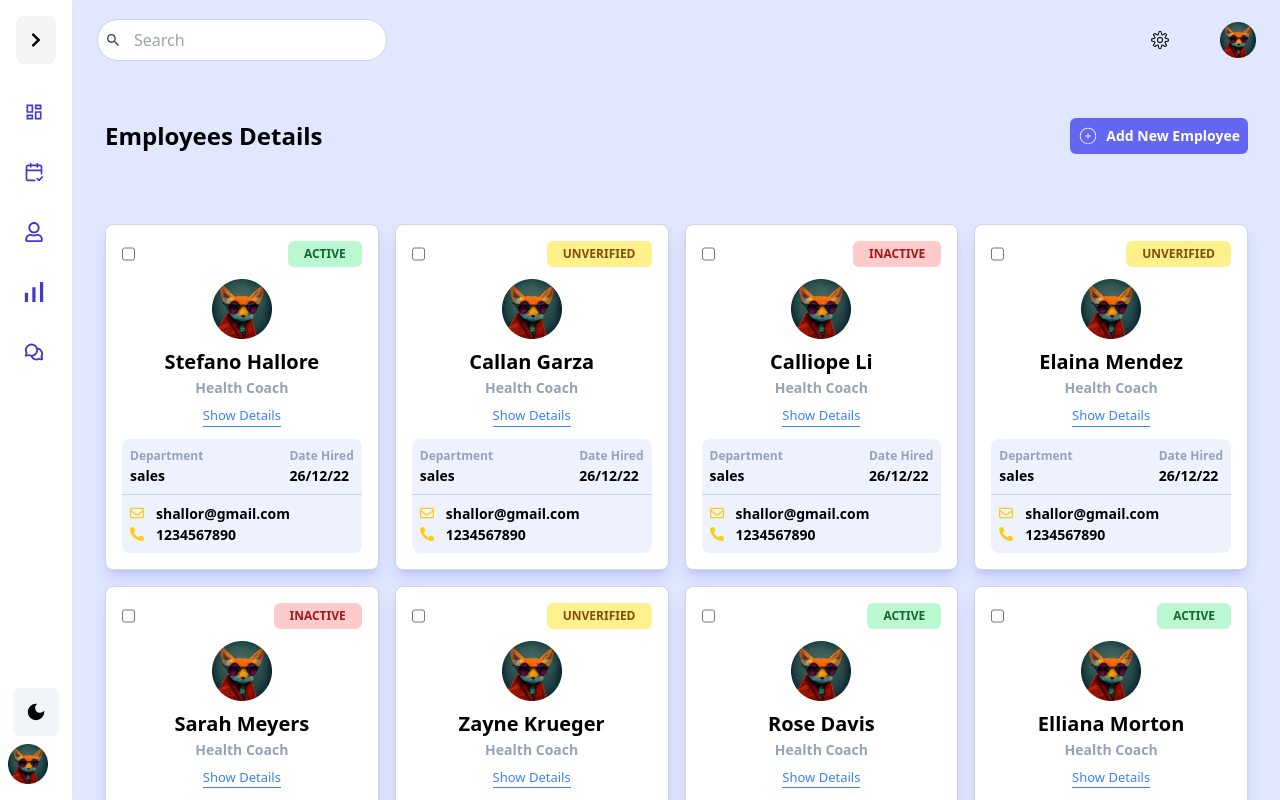
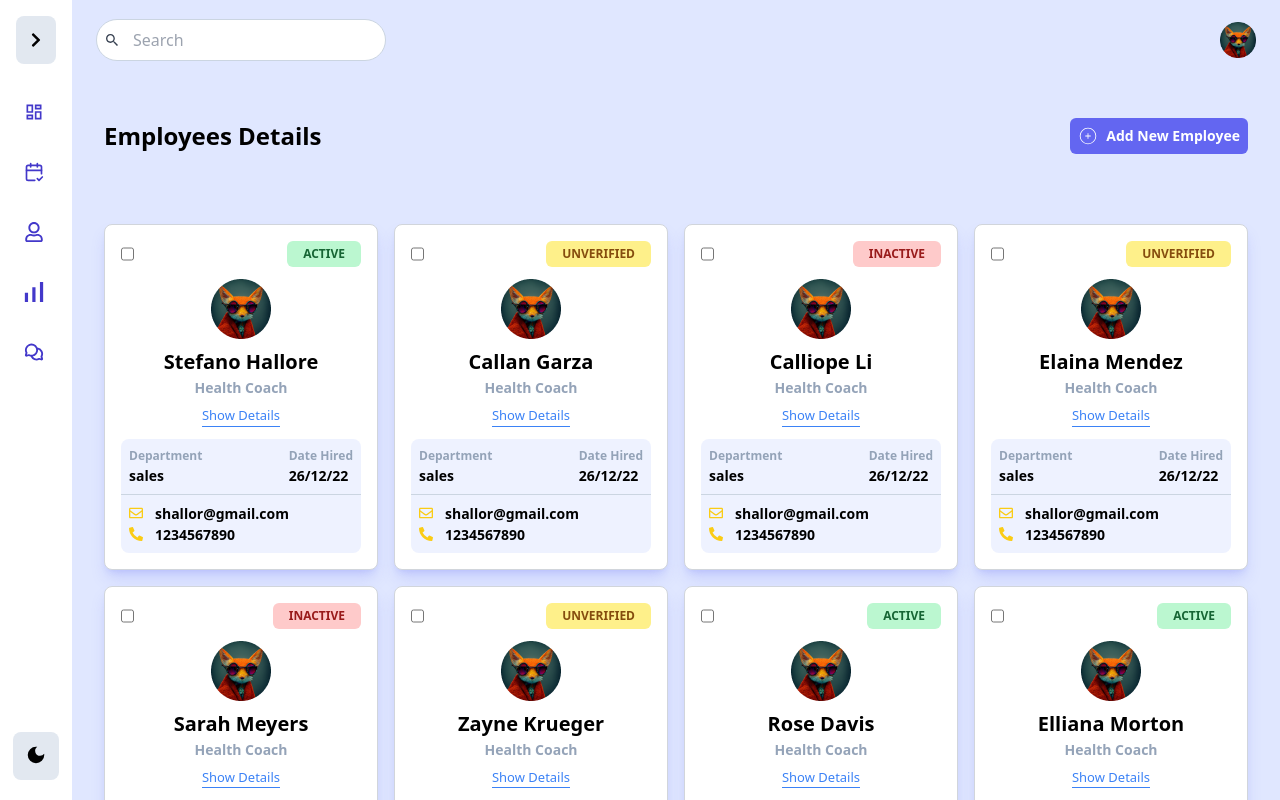
Before and after one commit to hetvi333/HR-management-system, a React (Create React App) app: page /Employee in a window 1280 px wide. Shown: the top 800 px of the page. Built offline with nearby package versions, Linux system fonts and the light colour scheme.

Commit message:
dark theme configuration

```diff
--- a/src/components/employees/EmpData.jsx
+++ b/src/components/employees/EmpData.jsx
@@ -1,6 +1,7 @@
 import React, { useContext } from "react";
 import { ThemeContext } from "../../contexts/ThemeContext";
 import { FiCamera } from "react-icons/fi";
+import { Link } from "react-router-dom";
 
 const EmpData = () => {
   const { toggle } = useContext(ThemeContext);
@@ -12,15 +13,21 @@ const EmpData = () => {
         </h1>
         <div className={`md:px-6`}>
           <div className="py-6 gap-4 md:gap-0 flex flex-col justify-center items-center md:flex-row md:justify-between md:items-end">
-            <div className={`flex items-center justify-center text-2xl  rounded-2xl border  w-32 h-32 md:w-24 md:h-24 ${
-                toggle ? "bg-transparent border-[#575f68] text-white " : "bg-gray-50 border-slate-300"
-              }`}>
+            <div
+              className={`flex items-center justify-center text-2xl  rounded-2xl border  w-32 h-32 md:w-24 md:h-24 ${
+                toggle
+                  ? "bg-transparent border-[#575f68] text-white "
+                  : "bg-gray-50 border-slate-300"
+              }`}
+            >
               <FiCamera />
             </div>
             <div className="flex w-full md:w-3/12 gap-4">
-              <button className="p-2 w-full bg-white border border-indigo-500 rounded-lg text-indigo-500 text-lg font-semibold cursor-pointer">
-                Cancel
-              </button>
+              <Link className="w-full" to={"/Employee"}>
+                <button className="p-2 w-full bg-white border border-indigo-500 rounded-lg text-indigo-500 text-lg font-semibold cursor-pointer">
+                  Cancel
+                </button>
+              </Link>
               <button className="p-2 w-full bg-indigo-500 rounded-lg text-white text-lg font-semibold cursor-pointer">
                 Add
               </button>
@@ -80,7 +87,9 @@ const EmpData = () => {
               type="date"
               placeholder="Date of Join"
               className={`col-span-12 border md:col-span-6 rounded-lg p-4 ${
-                toggle ? "bg-transparent border-[#575f68] placeholder:text-gray-200" : ""
+                toggle
+                  ? "bg-transparent border-[#575f68] placeholder:text-gray-200"
+                  : ""
               }`}
             />
             <input
--- a/src/components/profilePenal/Messages.jsx
+++ b/src/components/profilePenal/Messages.jsx
@@ -27,7 +27,11 @@ const Messages = () => {
         return (
           <div
             key={index}
-            className={`flex justify-start items-center p-3 gap-4 border rounded-lg cursor-pointer ${toggle ? "hover:bg-[#1a1e23] border-[#2a2e34]" : "hover:bg-slate-50"}`}
+            className={`flex justify-between items-center p-3 gap-4 border rounded-lg cursor-pointer ${
+              toggle
+                ? "hover:bg-[#1a1e23] border-[#2a2e34]"
+                : "hover:bg-slate-50"
+            }`}
           >
             <div className="flex items-center gap-3">
               <div className="w-8 h-8">
--- a/src/components/profilePenal/Notification.jsx
+++ b/src/components/profilePenal/Notification.jsx
@@ -33,7 +33,7 @@ const Notification = () => {
               key={index}
               className={`flex justify-start items-center p-3 gap-4 border rounded-lg cursor-pointer ${toggle ? "hover:bg-[#1a1e23] border-[#2a2e34]" : "hover:bg-slate-50"}`}
             >
-              <Icon className="text-xl text-indigo-600" />
+              <Icon className={`text-xl ${toggle ? "text-indigo-300 " : "text-indigo-700 "}`} />
               <div>
                 <h1 className="text-base font-bold">{item.name}</h1>
                 <p className="text-slate-400 text-base font-medium">
--- a/src/components/profilePenal/Settings.jsx
+++ b/src/components/profilePenal/Settings.jsx
@@ -29,7 +29,7 @@ const Settings = () => {
           const Icon = item.Icon;
           return (
             <div key={index} className={`flex justify-start items-center p-3 gap-4 border rounded-lg cursor-pointer ${toggle ? "hover:bg-[#1a1e23] border-[#2a2e34]" : "hover:bg-slate-50"}`}>
-              <Icon className="text-xl text-indigo-600" />
+              <Icon className={`text-xl ${toggle ? "text-indigo-300 " : "text-indigo-700 "}`} />
               <div>
                 <h1 className="text-base font-bold">{item.name}</h1>
                 <p className="text-slate-400 text-base font-medium">
--- a/src/components/searchbox/Searchbar.jsx
+++ b/src/components/searchbox/Searchbar.jsx
@@ -32,7 +32,7 @@ const Searchbar = () => {
         }`}
       />
       {showSuggestions && (
-        <div className="absolute w-full left-0 max-h-56 rounded-xl p-2 overflow-y-scroll bg-white top-20 cursor-pointer">
+        <div className="absolute w-full left-0 max-h-56 rounded-xl p-2 overflow-y-scroll border border-gray-300 shadow-indigo-400/30 bg-white hover:border-indigo-600 top-16 cursor-pointer z-50">
           {EmployeeData?.filter((item) => {
             const search = value.toLowerCase();
             const name = item.name.toLowerCase();
--- a/src/navigation/Navbar.jsx
+++ b/src/navigation/Navbar.jsx
@@ -19,7 +19,6 @@ const Navbar = ({ togglePenal }) => {
 
 
       <div className="flex flex-grow justify-end gap-12 items-center">
-        <CiSettings className={`w-6 h-6 ${toggle ? "text-white" : "text-black"}`} />
         <div onClick={togglePenal} className="cursor-pointer">
           <img
             src={profile}
--- a/src/navigation/Sidebar.jsx
+++ b/src/navigation/Sidebar.jsx
@@ -49,8 +49,8 @@ const Sidebar = () => {
   return (
     <div className="h-screen sticky top-0 z-50">
       <nav
-        className={`h-full flex flex-col border-r shadow-sm ${
-          toggle ? "bg-[#111417]" : "bg-white "
+        className={`h-full flex flex-col ${
+          toggle ? "bg-[#161a1f]" : "bg-white "
         }`}
       >
         <div className="p-4 pb-2 mb-2 flex justify-between items-center">
@@ -65,7 +65,7 @@ const Sidebar = () => {
             className={`p-3 h-12 rounded-lg bg-gray-100 hover:bg-indigo-50 hover:text-indigo-800 ${
               toggle
                 ? "bg-gray-500 text-white hover:bg-indigo-200"
-                : "bg-gray-100 hover:bg-indigo-50"
+                : "bg-slate-200 hover:bg-indigo-50"
             }`}
           >
             {isOpen ? <FaChevronLeft /> : <FaChevronRight />}
@@ -77,7 +77,9 @@ const Sidebar = () => {
             return (
               <li key={i}>
                 <Link to={menu.link}>
-                  <div className={`relative flex items-center py-4 px-3 my-1 font-medium rounded-md cursor-pointer transition-colors group hover:bg-indigo-50 hover:text-indigo-800`}>
+                  <div
+                    className={`relative flex items-center py-4 px-3 my-1 font-medium rounded-md cursor-pointer transition-colors group hover:bg-indigo-50 hover:text-indigo-800`}
+                  >
                     <span>
                       <Icon
                         className={`${
@@ -107,13 +109,14 @@ const Sidebar = () => {
         </ul>
 
         <div
-          className={`relative flex items-center p-3 mx-auto  font-medium rounded-md cursor-pointer transition-colors hover:text-indigo-800 group  ${
+          className={`relative flex items-center my-5 p-3 mx-auto  font-medium rounded-lg cursor-pointer transition-colors hover:text-indigo-800 group  ${
             toggle
               ? "bg-gray-500 text-white hover:bg-indigo-200"
-              : "hover:bg-indigo-50  bg-slate-100"
+              : "hover:bg-indigo-50  bg-slate-200"
           }`}
         >
-          <span onClick={toggleFunction}>
+          <div className="flex" onClick={toggleFunction}>
+            <span>
               {toggle ? (
                 <MdOutlineLightMode size={22} />
               ) : (
@@ -127,6 +130,7 @@ const Sidebar = () => {
             >
               {toggle ? "LightMode" : "DarkMode"}
             </span>
+          </div>
           {!isOpen && (
             <div
               className={`absolute left-full rounded-md px-2 py-1 ml-6 bg-indigo-300 text-indigo-800 text-sm invisible opacity-20 -translate-x-3 transition-all group-hover:visible group-hover:opacity-100 group-hover:translate-x-0`}
@@ -136,7 +140,7 @@ const Sidebar = () => {
           )}
         </div>
 
-        <div className="flex gap-3 p-2">
+        {/* <div className="flex gap-3 p-2">
           <img
             src={profile}
             alt=""
@@ -152,7 +156,7 @@ const Sidebar = () => {
               <span className="text-sm text-gray-300">xyz@gmail.com</span>
             </div>
           </div>
-        </div>
+        </div> */}
       </nav>
     </div>
   );
--- a/src/pages/Employee.js
+++ b/src/pages/Employee.js
@@ -1,17 +1,19 @@
-import React from "react";
+import React, { useContext } from "react";
+import { ThemeContext } from "../contexts/ThemeContext";
 import empData from "../EmployeeData.json";
 import EmpDetails from "../components/employees/EmpDetails";
 import { CiCirclePlus } from "react-icons/ci";
 import { Link } from "react-router-dom";
 
 const Employee = () => {
+  const {toggle} = useContext(ThemeContext)
   return (
     <>
       <section>
         <section className=" absolute z-20"></section>
 
         <div className=" flex justify-between flex-col-reverse sm:flex-row items-center p-8">
-          <h1 className="font-bold text-xl sm:text-2xl text-center py-2">
+          <h1 className={`font-bold text-xl sm:text-2xl text-center py-2 ${toggle? "text-white" : "text-black"}`}>
             Employees Details
           </h1>
           <div className="flex  gap-5">
```
Lines whose indentation alone changed are shown as unchanged.
